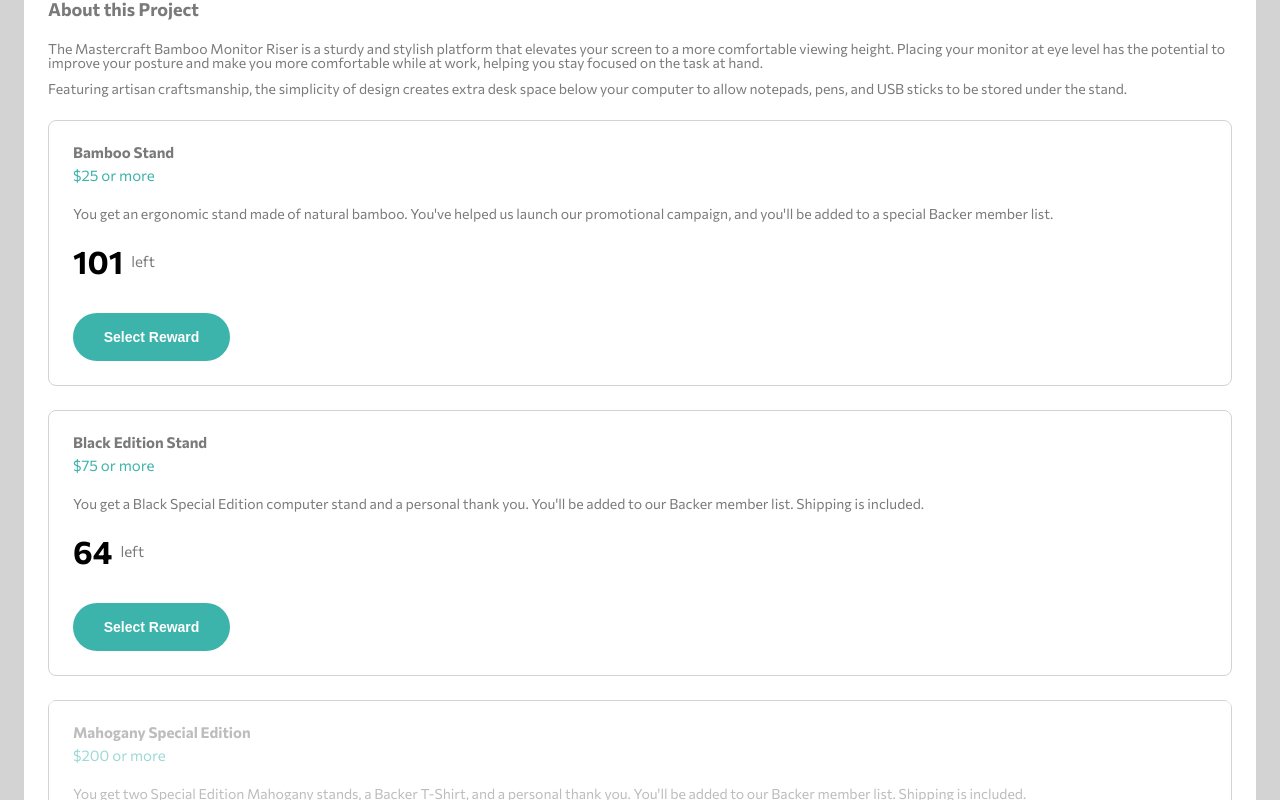
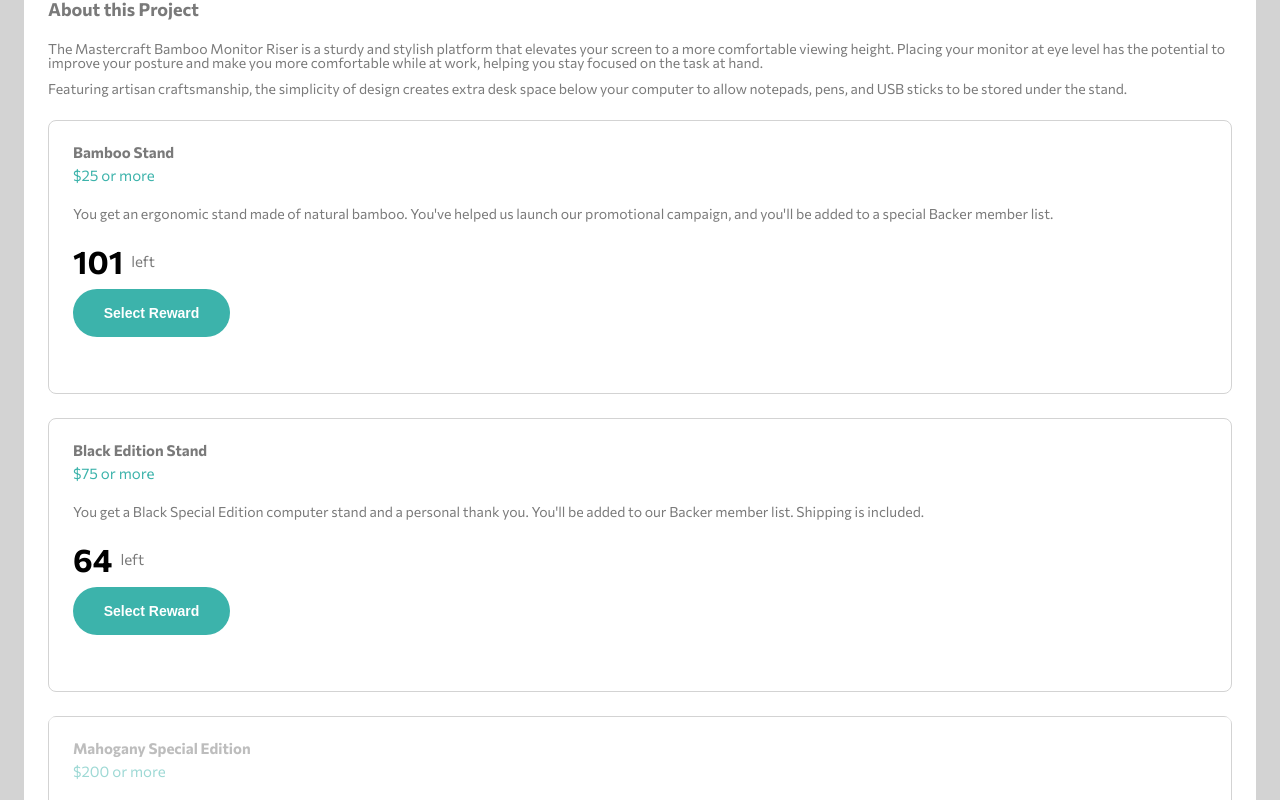
Before and after one commit to jwotman/crowdfunding, a React (Create React App) app: page / in a window 1280 px wide. Shown: the part 960-1760 px from the top of the page. Built offline with nearby package versions, Linux system fonts and the light colour scheme.

Commit message:
added custom incentive, addressed bug in acknowledgement-overlay

```diff
--- a/src/components/custom-radio-button/custom-radio-button.component.jsx
+++ b/src/components/custom-radio-button/custom-radio-button.component.jsx
@@ -19,8 +19,9 @@
 
 const RadioInput = styled.span`
     display: flex;
+    flex-direction: column;
     justify-content: center;
-    align-items: center;
+    align-items: flex-start;
 
 //--color-primary-dark-cyan
 
@@ -62,10 +63,7 @@
 `;
 
 const RadioLabel = styled.span`
-    line-height: 1;
-
-
-
+    line-height: 0;
 `;
 
 
@@ -75,11 +73,9 @@
         <RadioInput>
             <HiddenRadioButton isSelected={isSelected} onChange={() => {chooseLevel(id)}}  />
             <RadioControl isSelected={isSelected} />
-            {children &&
-                <RadioLabel>{children}</RadioLabel>
-            }
+
         </RadioInput>
-        <RadioLabel>{children}</RadioLabel>
+
     </Radio>
 
 
--- a/src/components/donate-acknowledgement-overlay/donate-acknowledgement-overlay.component.jsx
+++ b/src/components/donate-acknowledgement-overlay/donate-acknowledgement-overlay.component.jsx
@@ -4,7 +4,7 @@
 import {StyledCard} from '../basic-card/basic-card.component';
 import {connect} from 'react-redux';
 import {createStructuredSelector} from 'reselect';
-import { toggleAcknowledgementOverlayHidden } from '../../redux/ui_control/ui_control.actions';
+import { toggleAcknowledgementOverlayHidden, toggleBodyScroll } from '../../redux/ui_control/ui_control.actions';
 import { selectAcknowledgementOverlayHidden } from '../../redux/ui_control/ui_control.selectors';
 
 
@@ -77,13 +77,13 @@
 
 
 
-const DonationAcknowledgementOverlay = ({acknowledgementOverlayHidden,toggleOverlayHidden}) => (
+const DonationAcknowledgementOverlay = ({acknowledgementOverlayHidden,toggleOverlayHidden,toggleBodyScroll}) => (
     <OverlayContainer acknowledgementOverlayHidden={acknowledgementOverlayHidden}>
         <AcknowledgementCard>
             <CheckIcon />
             <AcknowledgementHeading>Thanks for your support!</AcknowledgementHeading>
             <AcknowledgementContent>Your pledge brings us one step closer to sharing Mastercraft Bamboo Monitor Riser worldwide. You will get an email once our campaign is completed.</AcknowledgementContent>
-            <AcknowledgmentButton onClick={ (event) => {toggleOverlayHidden()}}>Got it!</AcknowledgmentButton>
+            <AcknowledgmentButton onClick={ (event) => {toggleOverlayHidden(); toggleBodyScroll();}}>Got it!</AcknowledgmentButton>
         </AcknowledgementCard>
     </OverlayContainer>
 );
@@ -93,7 +93,8 @@
 });
 
 const mapDispatchToProps = dispatch => ({
-    toggleOverlayHidden: () => dispatch(toggleAcknowledgementOverlayHidden())
+    toggleOverlayHidden: () => dispatch(toggleAcknowledgementOverlayHidden()),
+    toggleBodyScroll: () => dispatch(toggleBodyScroll())
  });
 
 
--- a/src/components/donate-box/donate-box.component.jsx
+++ b/src/components/donate-box/donate-box.component.jsx
@@ -12,7 +12,7 @@
     flex-direction: column;
     justify-content: center;
     border-top: .1rem solid  lightgray ;
-
+    margin-top: 2.4rem;
 
 `;
 
@@ -26,7 +26,6 @@
     flex-direction: row;
     justify-content: space-around;
     padding: 0 1.2rem 0 1.2rem;
-    margin-bottom: 2.4rem;
 
 
 `;
--- a/src/components/donation-overlay/donation-overlay.component.jsx
+++ b/src/components/donation-overlay/donation-overlay.component.jsx
@@ -70,7 +70,7 @@
         <BasicCard>
             <HeadingWrapper><Heading>Back this Project</Heading><CloseIcon onClick={() => {toggleOverlay();toggleScroll();}} /></HeadingWrapper>
             <Content>Want to support us in bringing Mastercraft Bamboo Monitor Riser out in the world?</Content>
-            <IncentiveList isSelectable={true} canDonate={true}/>
+            <IncentiveList isSelectable={true} canDonate={true} includeCustom={true}/>
         </BasicCard>
     </OverlayContainer>
 
--- a/src/components/incentive-detail-card/incentive-detail-card.component.jsx
+++ b/src/components/incentive-detail-card/incentive-detail-card.component.jsx
@@ -23,6 +23,7 @@
     border: .1rem solid  lightgray ;
     justify-content: flex-start;
     position: relative;
+    padding: 2.4rem 0 3.2rem 0;
 `;
 
 
@@ -31,7 +32,7 @@
    display: flex;
    justify-content: flex-start;
    flex-direction: column;
-   margin: 2.4rem 2.4rem 1.2rem 2.4rem;
+   margin: 0 2.4rem 1.2rem 2.4rem;
 `;
 
 const IncentiveTitle = styled.span`
@@ -57,7 +58,7 @@
 
     display: flex;
     flex-direction: column;
-    margin: 1.2rem 2.4rem 1.2rem 2.4rem;
+    margin: 1.2rem 2.4rem 0rem 2.4rem;
 
 
 `;
@@ -94,7 +95,7 @@
     font-size: 1.4rem;
     width: 15.7rem;
     height: 4.8rem;
-    margin: 1.2rem 0 2.4rem 2.4rem;
+    margin: 0 0 2.4rem 2.4rem;
     ${props => props.disabled && 'background-color:black;'}
 
 
@@ -103,6 +104,7 @@
 const HeadingWrapper = styled.span`
     display: flex;
     flex-direction: row;
+    align-items: center;
     border-radius: 50%;
 `;
 
@@ -144,13 +146,13 @@
                 {isSelectable && <CustomRadioButton id={id} isSelected={currentLevelID===id}></CustomRadioButton>}
                     <IncentiveHeading>
                         <IncentiveTitle>{name}</IncentiveTitle>
-                        <IncentiveRange>${donationLevel} or more</IncentiveRange>
+                        {donationLevel !== 0 && <IncentiveRange>${donationLevel} or more</IncentiveRange> }
                     </IncentiveHeading>
                 </HeadingWrapper>
                 <IncentiveDescription>
                     {description}
                 </IncentiveDescription>
-            <ActionLine><AmountWrapper><Amount>{remaining}</Amount><AmountText>left</AmountText></AmountWrapper></ActionLine>
+            {remaining !== -1 && <ActionLine><AmountWrapper><Amount>{remaining}</Amount><AmountText>left</AmountText></AmountWrapper></ActionLine> }
                 {canDonate
                     ? currentLevelID === id && <DonateBox donationLevel={donationLevel} disabled={isDisabled(remaining)} />
                     :<RewardButton disabled={isDisabled(remaining)} onClick={() => { toggleDonateOverlayHidden();chooseLevel(id);toggleBodyScroll()}}>Select Reward</RewardButton>
--- a/src/components/incentive-list/incentive-list.component.jsx
+++ b/src/components/incentive-list/incentive-list.component.jsx
@@ -13,17 +13,28 @@
 
 `;
 
+const isIncluded = (includeCustom,item) => {
 
+    let isIncluded = true;
+    if(!includeCustom){
+        if(item.id === 1){
+            isIncluded = false;
+        }
+    }
+    return isIncluded;
 
-const IncentiveList = ({incentives, isSelectable, canDonate}) => {
+}
+
+const IncentiveList = ({incentives, isSelectable, canDonate,includeCustom}) => {
 
 
 
 
     return <StyledIncentiveList>
     {
-        incentives.map((item)=>(
-        <IncentiveDetail key={item.id} item={item} isSelectable={isSelectable} canDonate={canDonate}  />
+
+        incentives.filter(item => isIncluded(includeCustom,item)).map((item)=>(
+       <IncentiveDetail key={item.id} item={item} isSelectable={isSelectable} canDonate={canDonate}  />
     ))}
     </StyledIncentiveList>
 
--- a/src/redux/incentive-list/incentive-list.data.js
+++ b/src/redux/incentive-list/incentive-list.data.js
@@ -1,21 +1,29 @@
 const INCENTIVE_LIST_DATA = {
 	"list": [
-	  {
+	{
 		"id": 1,
+		"name": "Pledge with no reward",
+		"donationLevel": 0,
+		"description": "Choose to support us without a reward if you simply believe in our project. As a backer, you will be signed up to receive product updates via email.",
+		"remaining": -1
+	},
+
+	 {
+		"id": 2,
 		"name": "Bamboo Stand",
 		"donationLevel": 25,
 		"description": "You get an ergonomic stand made of natural bamboo. You've helped us launch our promotional campaign, and you'll be added to a special Backer member list.",
 		"remaining": 101
 	  },
 	  {
-		"id": 2,
+		"id": 3,
 		"name": "Black Edition Stand",
 		"donationLevel": 75,
 		"description": "You get a Black Special Edition computer stand and a personal thank you. You'll be added to our Backer member list. Shipping is included.",
 		"remaining": 64
 	  },
 	  {
-		"id": 3,
+		"id": 4,
 		"name": "Mahogany Special Edition",
 		"donationLevel": 200,
 		"description": "You get two Special Edition Mahogany stands, a Backer T-Shirt, and a personal thank you. You'll be added to our Backer member list. Shipping is included.",
```
